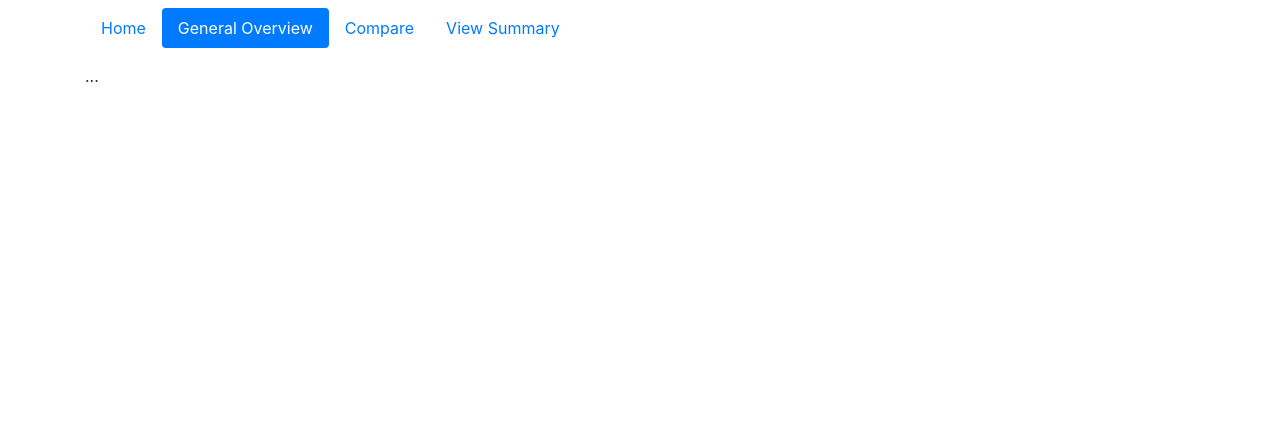
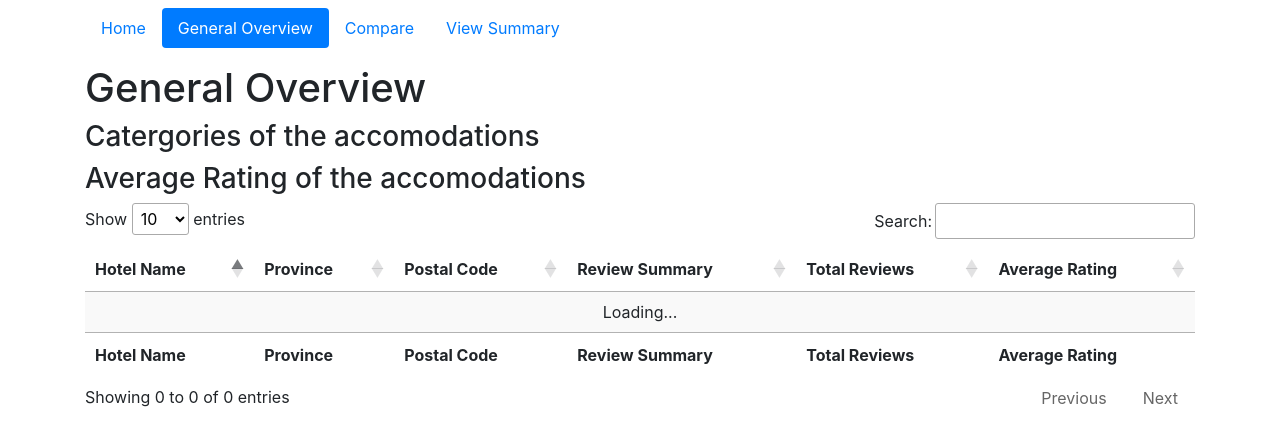
Before and after one commit to tscodes70/PythonApp, a Flask app: template templates/userDashboard.html in a window 1280 px wide, after a click on "General Overview". Shown: the part 48-494 px from the top of the page. Run offline with Flask 3, Linux system fonts and the light colour scheme; the template is opened without the code that fills it, so the values that code supplies are empty; some libraries are stand-ins or nearby versions.

Commit message:
change display according to new format

```diff
--- a/templates/userDashboard.html
+++ b/templates/userDashboard.html
@@ -11,6 +11,7 @@
 
 {% block body %}
   <div class="container">
+
       <ul class="nav nav-pills mb-3" id="pills-tab" role="tablist">
           <li class="nav-item">
             <a class="nav-link active" id="pills-home-tab" data-toggle="pill" href="#pills-home" role="tab" aria-controls="pills-home" aria-selected="true">Home</a>
@@ -22,17 +23,19 @@
             <a class="nav-link" id="pills-contact-tab" data-toggle="pill" href="#pills-contact" role="tab" aria-controls="pills-contact" aria-selected="false">Compare</a>
           </li>
           <li class="nav-item">
-            <a class="nav-link" id="export" href="viewSummary.html" aria-controls="pills-contact" aria-selected="false">View Summary</a>
+            <a class="nav-link" id="export" href="/table" aria-controls="pills-contact" aria-selected="false">View Summary</a>
           </li>
       </ul>
 
       <div class="tab-content" id="pills-tabContent">
+
         <div class="tab-pane fade show active" id="pills-home" role="tabpanel">
             <h1>Welcome, {}</h1>
               <h3>Catergories of the accomodations</h3>
             <div>{{ pie_chart_div|safe }}</div>
               <h3>Average Rating of the accomodations</h3>
             <div>{{ histogram_div|safe }}</div>
+
             <table id='analysed_data' class="display">
               <thead>
                 <tr>
@@ -70,6 +73,7 @@
                         search: {
                         return: true
                         },
+                        autoWidth:false,
                         ajax:{
                             url:'/api/general',
                         },
@@ -90,7 +94,71 @@
             </script>
 
           </div>
-          <div class="tab-pane fade" id="pills-profile" role="tabpanel">...
+
+          <div class="tab-pane fade" id="pills-profile" role="tabpanel">
+
+            <h1>General Overview</h1>
+            <h3>Catergories of the accomodations</h3>
+            <div>{{ pie_chart_div2|safe }}</div>
+            <h3>Average Rating of the accomodations</h3>
+            <div>{{ histogram_div2|safe }}</div>
+
+            <table id='all_data_table' class="display">
+              <thead>
+                <tr>
+                  <th>Hotel Name</th>
+                  <th>Province</th>
+                  <th>Postal Code</th>
+                  <th>Categories</th>
+                  <th>Primary Categories</th>
+                  <th>Compound Sentiment</th>
+                  <th>Review Summary</th>
+                  <th>Total Reviews</th>
+                  <th>Popular Keywords</th>
+                  <th>Average Rating</th>
+                </tr>
+              </thead>
+              <tbody>
+              </tbody>
+              <tfoot>
+                <th>Hotel Name</th>
+                <th>Province</th>
+                <th>Postal Code</th>
+                <th>Categories</th>
+                <th>Primary Categories</th>
+                <th>Compound Sentiment</th>
+                <th>Review Summary</th>
+                <th>Total Reviews</th>
+                <th>Popular Keywords</th>
+                <th>Average Rating</th>
+              </tfoot>
+            </table>
+
+            <script>
+                $(document).ready( function () {
+                    $('#all_data_table').DataTable( {
+                        search: {
+                        return: true
+                        },
+                        autoWidth:false,
+                        ajax:{
+                            url:'/api/general',
+                        },
+                        columns: [
+                            {data: 'name'},
+                            {data: 'province'},
+                            {data: 'postalCode'},
+                            {data: 'categories', visible:false},
+                            {data: 'primaryCategories', visible: false},
+                            {data: 'Compound Sentiment', visible: false},
+                            {data: 'reviews_summary'},
+                            {data: 'reviews_total'},
+                            {data: 'popular_keywords', visible: false},
+                            {data: 'average_rating'}
+                        ]
+                    });
+                });
+            </script>
           </div>
           <div class="tab-pane fade" id="pills-contact" role="tabpanel">...
           </div>
```
Also changed, not shown: app_true.py (+7 -10 lines), templates/viewSummary.html (added, +74 -0 lines). Lines whose indentation alone changed are shown as unchanged.
